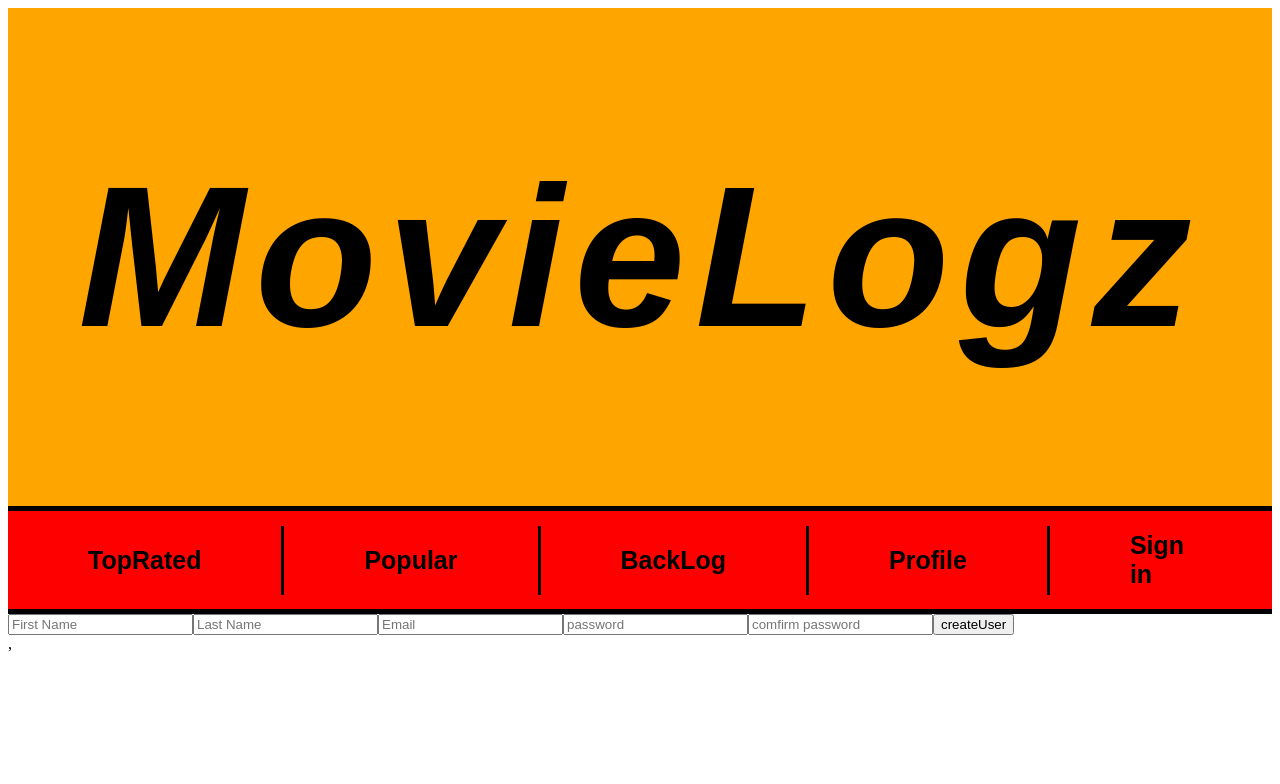
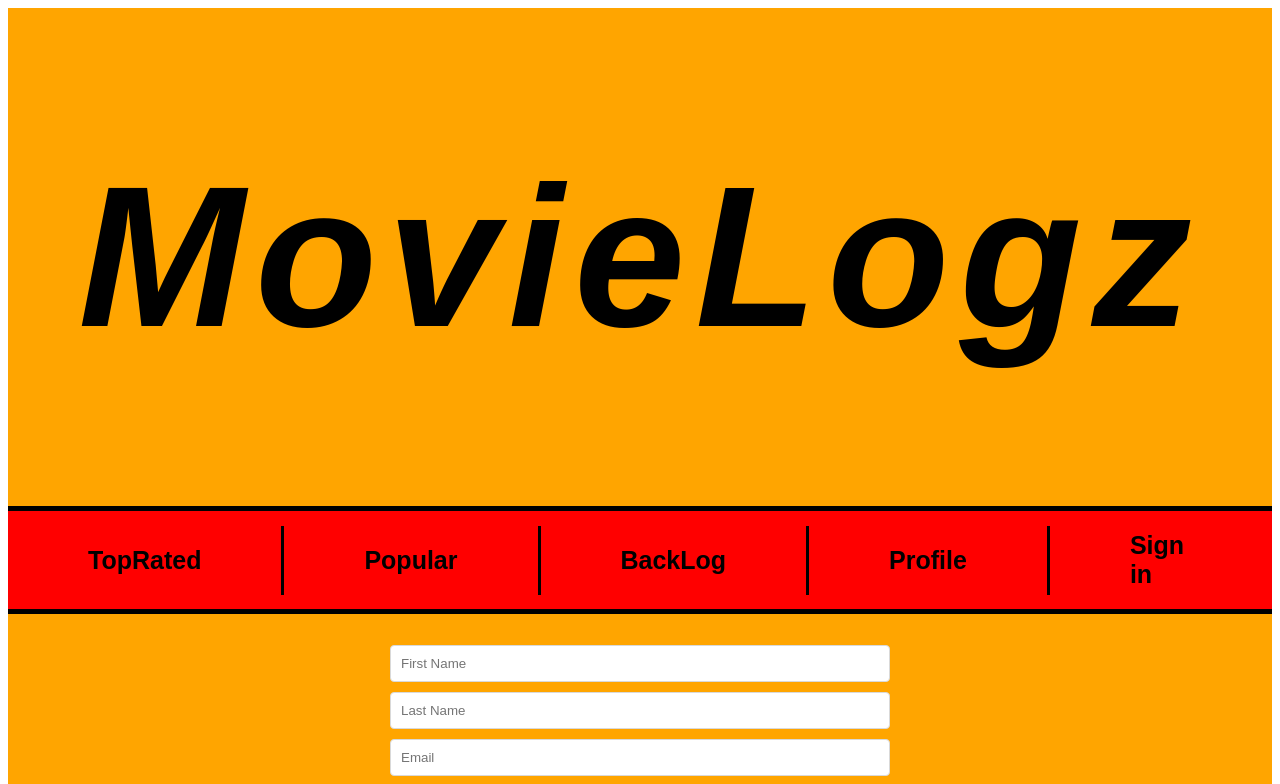
Before and after one commit to JosephLlamas/Final-MovieLogz-Project, a React (Create React App) app in the folder client/: page /createUser in a window 1280 px wide. Shown: the top 784 px of the page. Built offline with nearby package versions, Linux system fonts and the light colour scheme.

Commit message:
Form Css change

```diff
--- a/client/src/components/SignIn/CreateUser.js
+++ b/client/src/components/SignIn/CreateUser.js
@@ -40,7 +40,7 @@ const handleSubmit = (event) =>{
     if (data.status === 404){
      setError(data.error);
     }else{
-      localStorage.setItem("user",JSON.stringify(data.data));
+      localStorage.setItem("user",JSON.stringify(data.data._id));
       setCurrentUser(data.data);
       navigate("/");
     }
@@ -52,9 +52,9 @@ console.log(currentUser);
 };
 
   return (
-    <div>
-    <form onSubmit={(event)=> handleSubmit(event,user)}>
-    <input
+    <Wrapper>
+    <Form onSubmit={(event)=> handleSubmit(event,user)}>
+    <Input
               type="text"
               placeholder="First Name"
               label={"firstName"}
@@ -62,7 +62,7 @@ console.log(currentUser);
               required={true}
               onChange={(e) => setUser({ ...user, firstName: e.target.value })}
             />
-            <input
+            <Input
               type="text"
               placeholder="Last Name"
               label="lastName"
@@ -70,7 +70,7 @@ console.log(currentUser);
               required={true}
               onChange={(e) => setUser({ ...user, lastName: e.target.value })}
             />
-            <input
+            <Input
               type="email"
               placeholder="Email"
               label={"email"}
@@ -78,7 +78,7 @@ console.log(currentUser);
               required={true}
               onChange={(e) => setUser({ ...user, email: e.target.value })}
             />
-            <input
+            <Input
               type="password"
               placeholder="password"
               label={"password"}
@@ -86,7 +86,7 @@ console.log(currentUser);
               required={true}
               onChange={(e) => setUser({ ...user, password: e.target.value })}
             />
-            <input
+            <Input
               type="password"
               placeholder="comfirm password"
               label={"confirmPassword"}
@@ -95,11 +95,49 @@ console.log(currentUser);
                 setUser({ ...user, confirmPassword: e.target.value })
               }
             />
-      <button type="submit"> createUser</button>
+      <Button type="submit"> createUser</Button>
 
-    </form>
-    </div>
+    </Form>
+    </Wrapper>
   )
 }
 
 export default CreateUser;
+
+const Form =styled.form`
+   margin-top:50px;
+    background: orange;
+   border: 1px solid orange;
+   display: flex;
+   flex-direction: column;
+   justify-content: space-around;
+   margin: 0 auto;
+   max-width: 500px;
+   padding: 30px 50px;
+
+`;
+
+const Wrapper = styled.div`
+    background: orange;
+    height: calc(100vh - 20px);
+
+`;
+const Button =styled.button`
+background-color: red;
+color: black;
+font-family: sans-serif;
+font-size: 20px;
+margin: 20px 0px;
+border-radius: 20px;
+
+`;
+
+const Input =styled.input`
+border: 1px solid #d9d9d9;
+   border-radius: 4px;
+   box-sizing: border-box;
+   padding: 10px;
+   width: 100%;
+   margin-bottom: 10px;
+
+`;
--- a/client/src/components/UserContext.js
+++ b/client/src/components/UserContext.js
@@ -6,13 +6,13 @@ export const UserContext = createContext(null);
 export const UserProvider = ({ children }) => {
   const [currentUser, setCurrentUser] = useState(() => {
     const getStorage = JSON.parse(window.localStorage.getItem("user"));
-    {
+
       if (getStorage) {
         return getStorage;
       } else {
         return null;
       }
-    }
+
   });
   return (
     <UserContext.Provider value={{ currentUser, setCurrentUser }}>
```
